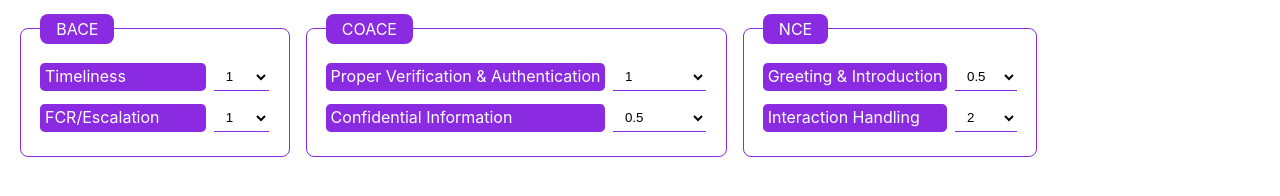
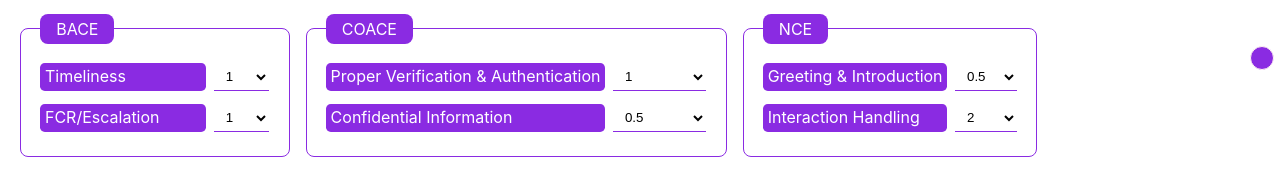
Before and after one commit to a-adeleye/qa, a React (Create React App) app: page / in a window 1280 px wide. Shown: the part 354-550 px from the top of the page. Built offline with nearby package versions, Linux system fonts and the light colour scheme.

Commit message:
color presets completed

```diff
--- a/src/App.css
+++ b/src/App.css
@@ -2,6 +2,7 @@
   margin: 0;
   padding: 0;
   box-sizing: border-box;
+  transition: 0.4s;
 }
 
 :root {
@@ -29,6 +30,62 @@ header {
 .current-page {
   font-size: 1.25rem;
   margin-right: auto;
+}
+
+.presets {
+  position: absolute;
+  /* width: 2em; */
+  height: 1.5em;
+  overflow: hidden;
+  top: 50%;
+  /* transform: translaX(-50%); */
+  right: 0;
+  /* display: flex; */
+  margin-right: auto;
+  transition: 0.4s;
+  overflow: hidden;
+}
+
+.presets:hover {
+  height: 10em;
+}
+
+.default,
+.silver,
+.blue,
+.orange,
+.pink,
+.violet {
+  width: 1.5em;
+  height: 1.5em;
+  border-radius: 50%;
+  border: 0.8px solid #fff2f1;
+  margin-right: 0.4em;
+  cursor: pointer;
+}
+
+.default {
+  background-color: var(--default-color);
+}
+
+.silver {
+  background-color: #757780;
+}
+
+.blue {
+  background-color: #009ddc;
+}
+
+.orange {
+  background-color: #f26430;
+}
+
+.pink {
+  background-color: #e34a6f;
+}
+
+.violet {
+  background-color: blueviolet;
 }
 
 .project-title {
--- a/src/App.js
+++ b/src/App.js
@@ -2,6 +2,7 @@ import "./App.css";
 import React from "react";
 import Header from "./components/Header";
 import AuditForm from "./components/AuditForm";
+import Presets from "./components/Presets";
 
 
 
@@ -10,6 +11,7 @@ function App() {
     <div className="App">
       <Header />
       <AuditForm />
+      <Presets />
     </div>
   );
 }
--- a/src/components/Header.js
+++ b/src/components/Header.js
@@ -2,11 +2,11 @@ import React from "react";
 import logo from "../logo.svg";
 
 function Header() {
+
   return (
     <header>
       <img className="logo" src={logo} alt="" />
-      <h2 className="current-page">
-      Current Page</h2>
+      <h2 className="current-page">Current Page</h2>
       <h4 className="project-title">logged in user</h4>
     </header>
   );
--- /dev/null
+++ b/src/components/Presets.js
@@ -0,0 +1,28 @@
+import React from "react";
+
+function Presets() {
+  const r = document.querySelector(":root");
+  const defaultPreset = document.querySelector(".default");
+
+
+
+  function changeTheme(e) {
+    const { id } = e.target;
+    r.style.setProperty("--default-color", id);
+    defaultPreset.style.backgroundColor = id;
+    //const defaultTheme = getComputedStyle(r).getPropertyValue("--default-color");
+    //console.log(defaultTheme)
+  }
+  return (
+    <div className="presets">
+      <div className="default"></div>
+      <div className="violet" id="blueviolet" onClick={changeTheme}></div>
+      <div className="blue" id="#009ddc" onClick={changeTheme}></div>
+      <div className="silver" id="#757780" onClick={changeTheme}></div>
+      <div className="orange" id="#f26430" onClick={changeTheme}></div>
+      <div className="pink" id="#e34a6f" onClick={changeTheme}></div>
+    </div>
+  );
+}
+
+export default Presets;
```
